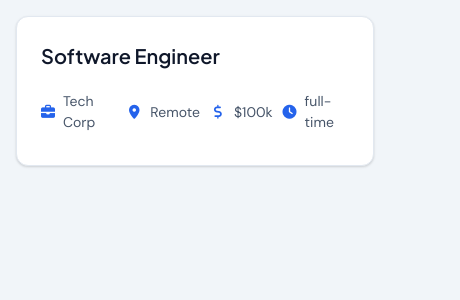
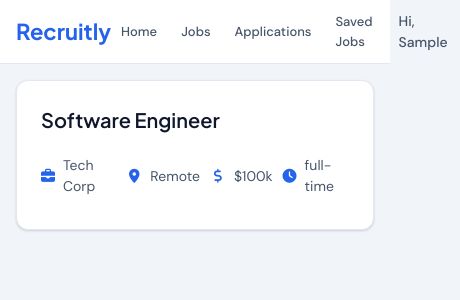
Before and after one commit to ch-arslanahmad/recruitly, a React (Vite) app in the folder frontend/: page /login in a window 390 px wide. Both pictures are taken after typing "Sample", "Sample", "Sample123", "Sample123" into the empty fields and a click on the button "Sign Up". Shown: the top 300 px of the page, 460 px wide, since content can reach past the window. Built offline with nearby package versions, Linux system fonts and the light colour scheme.

Commit message:
feat: add NavBar component and enhance navigation styles

```diff
--- a/frontend/src/App.css
+++ b/frontend/src/App.css
@@ -1,3 +1,40 @@
+/* Nav Links */
+.nav-links {
+  display: flex;
+  align-items: center;
+  gap: 4px;
+  list-style: none;
+  height: 100%;
+}
+
+.nav-links li {
+  height: 100%;
+  display: flex;
+  align-items: center;
+}
+
+.nav-links a {
+  text-decoration: none;
+  color: var(--text-secondary);
+  font-size: 14px;
+  font-weight: 500;
+  padding: 8px 16px;
+  border-radius: var(--radius);
+  transition: all 0.15s ease;
+}
+
+.nav-links a:hover {
+  color: var(--primary);
+  background: var(--primary-light);
+}
+
+.nav-links span {
+  font-size: 14px;
+  color: var(--text-secondary);
+  padding: 8px 12px;
+  font-weight: 500;
+}
+
 /* Auth Container */
 .auth-container {
   max-width: 420px;
@@ -142,7 +179,12 @@
 /* Responsive */
 @media (max-width: 640px) {
   nav {
-    padding: 16px;
+    padding: 0 16px;
+  }
+
+  .nav-links a {
+    padding: 8px 10px;
+    font-size: 13px;
   }
 
   .auth-container {
--- a/frontend/src/App.jsx
+++ b/frontend/src/App.jsx
@@ -2,6 +2,8 @@ import { useState } from 'react'
 import { BrowserRouter, Routes, Route, Navigate } from 'react-router-dom'
 import JobCard from './components/JobCard'
 import Login from './pages/Login'
+import NavBar from './components/NavBar'
+import NotFound from './pages/NotFound'
 import './App.css'
 
 const initialJobs = [
@@ -18,7 +20,17 @@ function App() {
 
   return (
     <BrowserRouter>
+      <NavBar user={user} />
       <Routes>
+
+        {
+
+          /* For testing component itself we put it in a seperate route */
+
+
+
+        }
+
         <Route path="/login" element={
           user ? <Navigate to="/" /> : <Login setUser={setUser} />
         } />
--- /dev/null
+++ b/frontend/src/components/NavBar.jsx
@@ -0,0 +1,33 @@
+import { Link } from 'react-router-dom';
+
+function NavBar({ user }) {
+    return (
+        <nav>
+            <h1>Recruitly</h1>
+            <ul className="nav-links">
+                {user ? (
+                    user.role === 'applicant' ? (
+                        <>
+                            <li><Link to="/">Home</Link></li>
+                            <li><Link to="/jobs">Jobs</Link></li>
+                            <li><Link to="/applications">Applications</Link></li>
+                            <li><Link to="/saved-jobs">Saved Jobs</Link></li>
+                        </>
+                    ) : (
+                        <>
+                            <li><Link to="/">Home</Link></li>
+                            <li><Link to="/my-jobs">My Jobs</Link></li>
+                            <li><Link to="/post-job">Post a Job</Link></li>
+                            <li><Link to="/applicants">Applicants</Link></li>
+                        </>
+                    )
+                ) : (
+                    <li><Link to="/login">Sign In</Link></li>
+                )}
+                {user && <li><span>Hi, {user.username}</span></li>}
+            </ul>
+        </nav>
+    );
+}
+
+export default NavBar;
--- a/frontend/src/index.css
+++ b/frontend/src/index.css
@@ -90,21 +90,18 @@ p {
 nav {
   background: var(--bg);
   border-bottom: 1px solid var(--border);
-  padding: 16px 32px;
+  padding: 0 32px;
   display: flex;
   justify-content: space-between;
   align-items: center;
   position: sticky;
   top: 0;
   z-index: 100;
+  height: 64px;
 }
 
 nav h1 {
-  font-size: 24px;
+  font-size: 22px;
   color: var(--primary);
+  font-weight: 700;
 }
-
-nav span {
-  font-size: 14px;
-  color: var(--text-secondary);
-}
```
